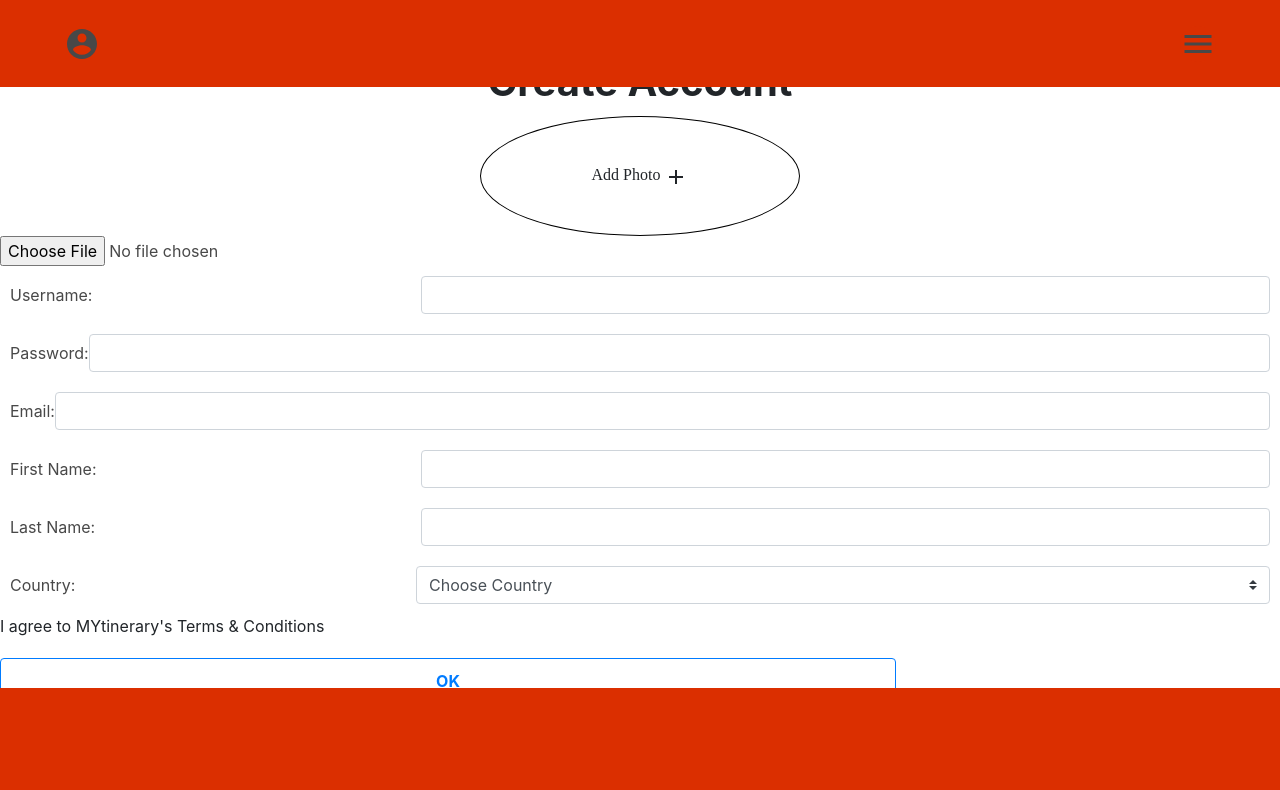
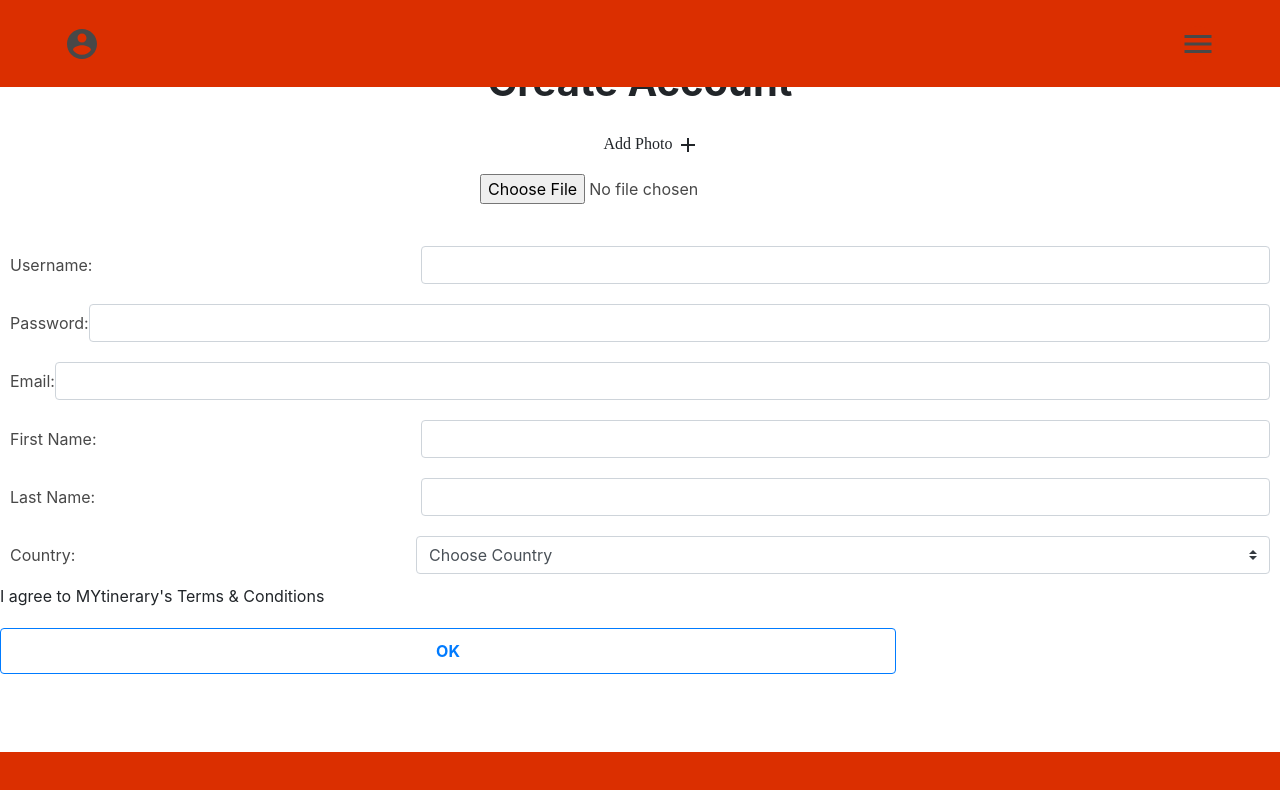
Before and after one commit to aryaludianto/Mytineraryapp, a React (Create React App) app in the folder client/: page /CreateAccount in a window 1280 px wide. Shown: the top 790 px of the page. Built offline with nearby package versions, Linux system fonts and the light colour scheme; a web font is replaced by a local one.

Commit message:
login fixed and itineraries fixed

```diff
--- a/client/src/App.css
+++ b/client/src/App.css
@@ -2,8 +2,8 @@
 .App{
   background-color:#db2f00;
   display: grid;
-  grid-template-rows: 6% 80% 7%;
+  grid-template-rows: 6% 88% 6%;
   /* grid-auto-columns: auto; */
-  height: 100%;
-  width: 100%;
+  height: 100vh;
+  width: 100vw;
 }
--- a/client/src/component/Activities/Activities.css
+++ b/client/src/component/Activities/Activities.css
@@ -8,7 +8,7 @@
   display: flex;
   /* overflow: scroll; */
   flex-direction: row;
-  width: 90vw;
+  width: 95vw;
   overflow-x: scroll;
   overflow-y: hidden;
 }
@@ -25,6 +25,10 @@
   display: flex;
 }
 
+.Actv{
+  margin-left: 5%;
+}
+
 .imageContainer {
   display: flex;
   height: 100px;
--- a/client/src/component/CreateAccount/CreateAccount.css
+++ b/client/src/component/CreateAccount/CreateAccount.css
@@ -11,12 +11,10 @@
 }
 
 .addPhoto{
-  border: 1px solid black;
-  border-radius: 50%;
-  height: 15vh;
-  width: 25vw;
   margin: auto;
-  display: flex;
+  border: 0;
+  display: grid;
+
 }
 
 .addPhoto p {
--- a/client/src/component/CreateAccount/CreateAccount.js
+++ b/client/src/component/CreateAccount/CreateAccount.js
@@ -182,7 +182,6 @@ class CreateAccount extends React.Component {
 
           <div className="addPhoto">
             <p>Add Photo <Add /> </p>
-          </div>
 
             <input
               id="file"
@@ -191,7 +190,7 @@ class CreateAccount extends React.Component {
               onChange={this.handleFile}
               style={{ color: '#484848' }}
             />
-
+          </div>
           {/*
           <label className="profileImageUpload" htmlFor="file">
             <div className="box">
--- a/client/src/component/Itineraries/Itineraries.js
+++ b/client/src/component/Itineraries/Itineraries.js
@@ -55,13 +55,13 @@ class Itineraries extends Component {
     const itinerariesDisp = itineraries.map((itinerary) => {
 
       let tag = itinerary.hashtags.map(hashtag => {
-        return <p>#{hashtag}</p>
+        return <p key={hashtag}>#{hashtag}</p>
       })
 
       return (
         <div className="itinerariesDisp" key={itinerary._id}>
           <div className="itiCard" key={itinerary._id}>
-            <div className="profile">
+            <div className="profile" >
               <img src={itinerary.profilePic} className='profPic' alt={itinerary.profileName} key={itinerary._id} />
               <p>{itinerary.profileName}</p>
             </div>
@@ -86,7 +86,7 @@ class Itineraries extends Component {
     return (
       <div className="itinerariesBody">
         <div className="topCard" >
-          <div>
+          <div className="cityDisplay">
             {citiesDisp}
           </div>
           {itinerariesDisp.length === 0 ? <p className="noAvail">No available Mytineraries</p> : <p className="avail">Available Mytineraries</p>}
--- a/client/src/component/Itineraries/Itinerary.css
+++ b/client/src/component/Itineraries/Itinerary.css
@@ -7,7 +7,7 @@
 
 
 .topCard {
-  margin: 4% 0 0;
+  margin: 0;
 }
 
 .itineraries {
@@ -72,15 +72,19 @@
 }
 
 .viewAll{
-  text-align: center;
-  justify-items: center;
+  /* text-align: center; */
+  /* justify-items: center; */
   background-color: #3c4f57;
-  /* border-radius: 50%; */
+  border-radius: 2%;
+  height: 30px;
+  margin:auto;
 }
 
 .viewAll p{
   margin: auto;
   color: white;
+  text-align: center;
+  padding: 1% 0 5%;
 }
 
 .itinerariesDisp {
@@ -113,6 +117,7 @@
 .citiesDisp {
     padding: 0 2% 0;
     text-align: center;
+    width: 100%;
 }
 
 /* .citiesDisp h1 {
@@ -139,5 +144,9 @@
 }
 
 .avail{
-  margin: 5% 0 3%;
+  margin: 5% 0 2% 3%;
 }
+
+.cityDisplay {
+  width: 100%;
+}
--- a/client/src/component/Login/Login.css
+++ b/client/src/component/Login/Login.css
@@ -1,16 +1,15 @@
-
-.Login{
+.Login {
   background-color: white;
   /* margin: 0 5% 0; */
 }
 
-.createHeadLog{
+.createHeadLog {
   margin: 10px;
   text-align: center;
   font-weight: bolder;
 }
 
-.addPhoto{
+.addPhoto {
   border: 1px solid black;
   border-radius: 50%;
   height: 15vh;
@@ -28,7 +27,7 @@ form {
   display: grid;
 }
 
-.formInpLog{
+.formInpLog {
   display: grid;
   /* flex-direction: row; */
   grid-auto-columns: 2fr;
@@ -36,35 +35,41 @@ form {
   height: 5vh;
 }
 
-label{
+label {
   display: flex;
   flex-direction: row;
 }
 
-.formInpLog input{
+.formInpLog input {
   width: 150%;
 }
 
-.formInpLog p{
-  width:100%;
+.formInpLog p {
+  width: 100%;
 }
 
-.formInp select{
-  width:50%;
+.formInp select {
+  width: 50%;
   margin-left: 0;
 }
 
-.submtLog{
+.submtLog {
   width: 20%;
   height: 100%;
   margin: 2% auto;
 }
 
-.textLog{
-  font-family: 'Franklin Gothic Medium', 'Arial Narrow', Arial, sans-serif;
+.textLog {
+  font-family: "Franklin Gothic Medium", "Arial Narrow", Arial, sans-serif;
   margin: auto;
+  font-size: 20px;
 }
 
 a {
-  text-decoration:fuchsia;
+  text-decoration: fuchsia;
+  height: 100%;
 }
+
+.googleButton {
+  margin: 10% 20% 10%;
+}
--- a/client/src/component/Login/Login.js
+++ b/client/src/component/Login/Login.js
@@ -108,7 +108,7 @@ class Login extends React.Component {
 
           <h1 className="textLog">Don't have a MYtinerary account yet? You should create one! It's totally free and only takes a minute.</h1>
 
-          <a href="/CreateAccount"> <p>CreateAccount</p> </a>
+          {/* <a href="/CreateAccount"> <p>CreateAccount</p> </a> */}
         </div>
       </React.Fragment>
     );
--- a/client/src/index.css
+++ b/client/src/index.css
@@ -18,7 +18,6 @@ time, mark, audio, video {
 	font: inherit;
 	vertical-align: baseline;
 }
-
 
 html {
   height: 100vh;
```
Lines whose indentation alone changed are shown as unchanged.
